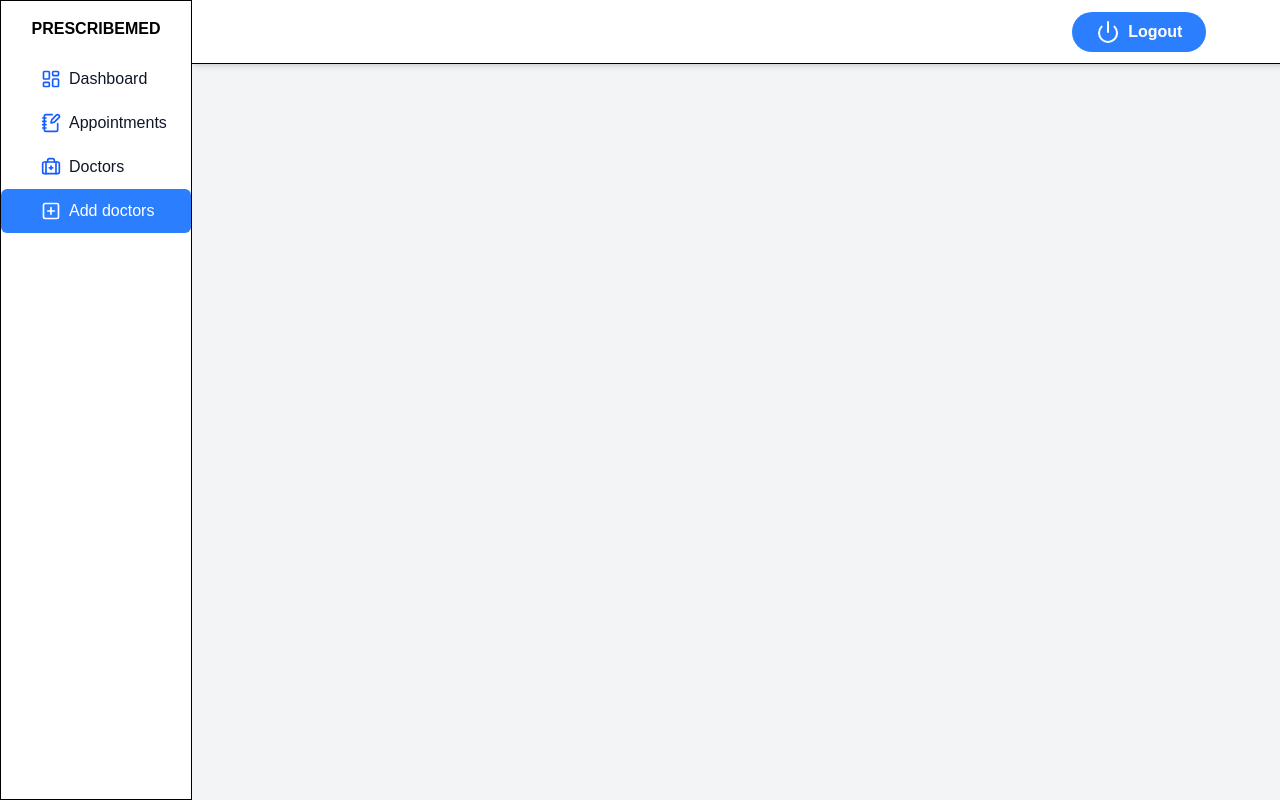
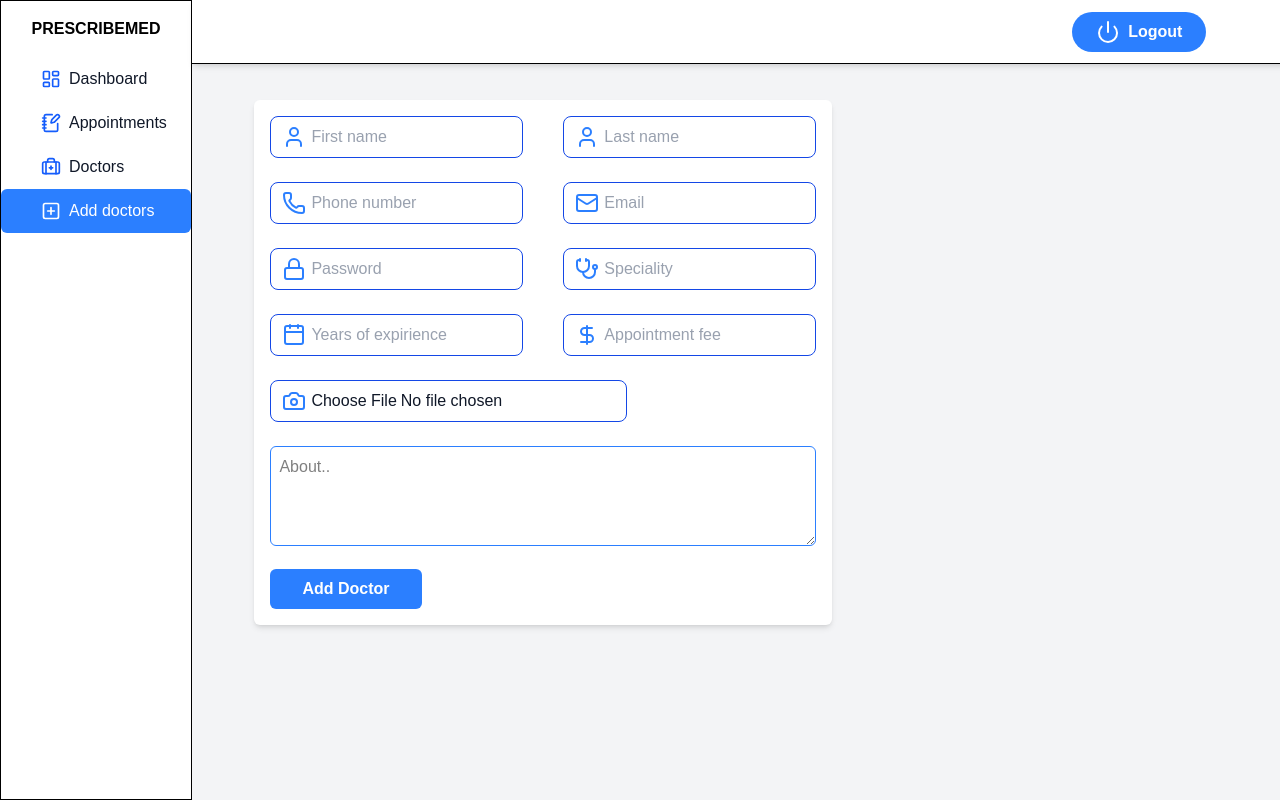
Before and after one commit to TONY-OCHIENG/PrescribeMed, a React (Vite) app in the folder client/: page /admin/add-doctors in a window 1280 px wide. Built offline with nearby package versions, Linux system fonts and the light colour scheme; no server answers.

Commit message:
Implementing a form that adds doctors details to the database

```diff
--- a/client/src/pages/AddDoctors.jsx
+++ b/client/src/pages/AddDoctors.jsx
@@ -1,8 +1,72 @@
 import React from 'react'
+import Input from '../components/Input'
+import { Calendar, Camera, DollarSignIcon, Lock, Mail, Phone, Stethoscope, User } from 'lucide-react'
 
 function AddDoctors() {
   return (
-    <div>AddDoctors</div>
+    <div className='w-full md:max-w-[90%] px-2 mx-auto'>
+      <div className='bg-white rounded-md shadow-md p-4 mt-25 w-full md:w-[60%] flex justify-center items-center'>
+        <form action="">
+          <div className='flex gap-10 w-full'>
+             <Input
+              icon={User}
+              type="text"
+              placeholder="First name"
+            />
+             <Input
+              icon={User}
+              type="text"
+              placeholder="Last name"
+            />
+          </div>
+           <div className='flex gap-10 w-full'>
+             <Input
+              icon={Phone}
+              type="text"
+              placeholder="Phone number"
+            />
+             <Input
+              icon={Mail}
+              type="email"
+              placeholder="Email"
+            />
+          </div>
+           <div className='flex gap-10 w-full'>
+             <Input
+              icon={Lock}
+              type="Password"
+              placeholder="Password"
+            />
+             <Input
+              icon={Stethoscope}
+              type="text"
+              placeholder="Speciality"
+            />
+          </div>
+           <div className='flex gap-10 w-full'>
+             <Input
+              icon={Calendar}
+              type="text"
+              placeholder="Years of expirience"
+            />
+             <Input
+              icon={DollarSignIcon}
+              type="text"
+              placeholder="Appointment fee"
+            />
+          </div>
+           <div className='flex gap-10 w-full'>
+             <Input
+              icon={Camera}
+              type="file"
+              placeholder="Image"
+            />
+          </div>
+          <textarea name="" placeholder='About..' id="" className='p-2 border-blue-500 border outline:border-blue-500 w-full rounded-md h-[100px]'></textarea>
+          <button className='py-2 px-8 bg-blue-500 text-white rounded-md font-extrabold mt-4 cursor-pointer'>Add Doctor</button>
+        </form>
+      </div>
+    </div>
   )
 }
 
```
